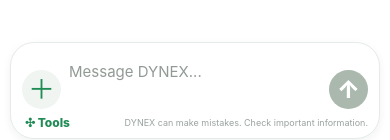
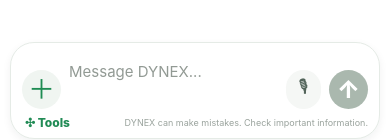
Before and after one commit to greatestpower540-rgb/-DYNEX-BOT, a React Native app in the folder mobile/: screen / in a window 390 px wide. Shown: the part 701-841 px from the top of the page. Built offline with nearby package versions, Linux system fonts and the light colour scheme.

Commit message:
Polish DYNEX chat composer and voice input affordance

```diff
--- a/mobile/App.js
+++ b/mobile/App.js
@@ -234,6 +234,12 @@ export default function App() {
     { text: "Cancel", style: "cancel" }
   ]);
 
+  // Keep the microphone control honest until speech recognition is integrated.
+  const showVoiceInputInfo = () => Alert.alert(
+    "Voice input",
+    "Voice dictation is not connected yet. You can type your message or attach a file."
+  );
+
   const showMoreOptions = () => Alert.alert("DYNEX", "Choose an option.", [
     { text: "Chat history", onPress: () => setScreen("history") },
     { text: "AI tools", onPress: () => setScreen("tools") },
@@ -321,7 +327,7 @@ export default function App() {
                 </View>
               </View>
             ))}
-            {busy && <View style={styles.typing}><Image source={require("./assets/icon.png")} style={styles.messageAvatar} /><View style={styles.typingBubble}><ActivityIndicator size="small" color="#218B55" /><Text style={styles.typingText}>DYNEX is thinking…</Text></View></View>}
+            {busy && <View style={styles.typing}><Image source={require("./assets/icon.png")} style={styles.messageAvatar} /><View style={styles.typingBubble}><ActivityIndicator size="small" color="#218B55" /><Text style={styles.typingText}>Preparing your answer…</Text></View></View>}
             {!busy && messages.some(m => m.role === "assistant" && m.id !== "welcome") && <Pressable style={styles.regenerate} onPress={regenerate}><Text style={styles.actionText}>↻ Regenerate last answer</Text></Pressable>}
           </ScrollView>
         )}
@@ -337,6 +343,9 @@ export default function App() {
           <View style={styles.composeRow}>
             <Pressable style={styles.attachButton} onPress={chooseAttachment} disabled={busy} accessibilityLabel="Add image or file"><Text style={styles.attachButtonText}>＋</Text></Pressable>
             <TextInput style={styles.input} placeholder="Message DYNEX..." placeholderTextColor="#929A94" value={draft} onChangeText={setDraft} multiline maxLength={6000} editable={!busy} returnKeyType="default" />
+            <Pressable style={styles.voiceButton} onPress={showVoiceInputInfo} disabled={busy} accessibilityLabel="Voice input information">
+              <Text style={styles.voiceButtonText}>🎙</Text>
+            </Pressable>
             <Pressable style={[styles.sendButton, (!draft.trim() && !attachment || busy) && styles.sendDisabled]} onPress={() => sendMessage()} disabled={(!draft.trim() && !attachment) || busy}>
               {busy ? <ActivityIndicator color="#FFFFFF" size="small" /> : <Text style={styles.sendIcon}>↑</Text>}
             </Pressable>
@@ -420,6 +429,8 @@ const styles = StyleSheet.create({
   attachButton:{width:39,height:39,borderRadius:20,backgroundColor:"#F0F5F1",alignItems:"center",justifyContent:"center"},
   attachButtonText:{color:"#1F8C53",fontSize:27,lineHeight:30,fontWeight:"500"},
   input:{flex:1,minHeight:40,maxHeight:105,color:"#17231B",fontSize:15,lineHeight:21,textAlignVertical:"center",paddingTop:8,paddingBottom:6},
+  voiceButton:{width:35,height:39,borderRadius:19,alignItems:"center",justifyContent:"center",backgroundColor:"#F5F7F5"},
+  voiceButtonText:{fontSize:17,color:"#52645A"},
   composerFooter:{flexDirection:"row",alignItems:"center",justifyContent:"space-between",marginTop:6,paddingLeft:3,gap:8},
   hint:{color:"#9AA39D",fontSize:9,flex:1,textAlign:"right"},
   toolsLink:{color:"#218B55",fontSize:12,fontWeight:"800"},
```
